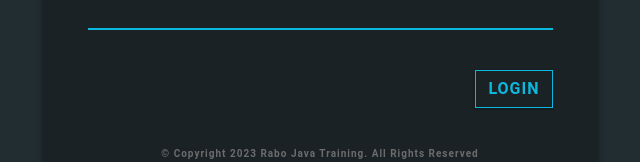
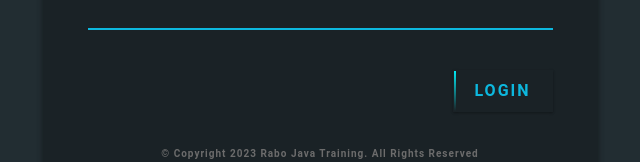
Before and after one commit to zoeliuhy/bank-application-frontend, an Angular app: page /login in a window 1280 px wide. Shown: the part 394-556 px from the top of the page, without its empty margins (320-960 px from the left). Built offline with nearby package versions, Linux system fonts and the light colour scheme; no server answers.

Commit message:
feat: adjust style

```diff
--- a/src/app/component/category-list/category-list.component.css
+++ b/src/app/component/category-list/category-list.component.css
@@ -1,3 +1,7 @@
+.category-table {
+    margin: 30px 15px;
+}
+
 table {
     text-align: left;
 
@@ -7,6 +11,7 @@ td:nth-child(3), td:nth-child(4) {
     text-align: right;
 }
 
-thead {
+thead, .totalRow {
     font-size: 12px;
+    color: #eab676;
 }
--- a/src/app/component/category-list/category-list.component.html
+++ b/src/app/component/category-list/category-list.component.html
@@ -15,7 +15,7 @@
                 <td>{{ category.categoryAmount | number: '1.2-2'}}</td>
                 <td>{{ category.categoryFootprint | number: '1.2-2'}}</td>
             </tr>
-            <tr>
+            <tr class="totalRow">
                 <th scope="row"></th>
                 <td> Total </td>
                 <td>{{totalCategoryAmount | number: '1.2-2'}}</td>
--- a/src/app/component/transaction-list/transaction-list.component.css
+++ b/src/app/component/transaction-list/transaction-list.component.css
@@ -1,3 +1,7 @@
+.transaction-table {
+    margin: 30px 15px;
+}
+
 table {
     text-align: right;
 }
@@ -9,4 +13,5 @@ td:nth-child(1)
 }
 thead {
     font-size: 12px;
+    color: #eab676;
 }
--- a/src/app/page/account-transaction-list/account-transaction-list.css
+++ b/src/app/page/account-transaction-list/account-transaction-list.css
@@ -16,7 +16,7 @@ main {
     padding: 20px 10px;
 }
 
-.user-icon {
+.icon {
     height: 100px;
     font-size: 50px;
     line-height: 100px;
@@ -26,10 +26,14 @@ main {
 }
 
 .balance-box {
-    background: #ECF0F5;
+    opacity: 0.7;
+    background-color: #ECF0F5;
     color: #1A2226;
+    border: 2px;
+    border-color: #27EF9F #0DB8DE #0DB8DE #27EF9F;
     font-size: 15px;
-    border-radius: 8px;
+    border-style: solid;
+    border-radius: 4px;
     width: 40%;
     margin: 10px auto 20px;
 }
--- a/src/app/page/account-transaction-list/account-transaction-list.html
+++ b/src/app/page/account-transaction-list/account-transaction-list.html
@@ -3,7 +3,7 @@
         <div class="row">
             <div class="col-lg-3 col-md-2 col-sm-2"></div>
             <div class="col-lg-6 col-md-8 col-sm-8 info-box">
-                <div class="user-icon">
+                <div class="icon">
                     <i class="fa-regular fa-user"></i>
                 </div>
                 <div >
--- a/src/app/page/insight/insight.component.css
+++ b/src/app/page/insight/insight.component.css
@@ -16,6 +16,15 @@ main {
     padding: 20px 10px;
 }
 
+.icon {
+    height: 100px;
+    font-size: 50px;
+    line-height: 100px;
+    background: -webkit-linear-gradient(#27EF9F, #0DB8DE);
+    -webkit-background-clip: text;
+    -webkit-text-fill-color: transparent;
+}
+
 .title {
     letter-spacing: 2px;
 }
--- a/src/app/page/insight/insight.component.html
+++ b/src/app/page/insight/insight.component.html
@@ -4,9 +4,15 @@
         <div class="row">
             <div class="col-lg-3 col-md-2 col-sm-2"></div>
             <div class="col-lg-6 col-md-8 col-sm-8 info-box">
-                <h1 class="title">
-                    INSIGHT
-                </h1>
+                <div class="icon">
+                    <i class="fa-solid fa-magnifying-glass-chart"></i>
+                </div>
+                <div>
+                    {{account.name}}
+                </div>
+                <div>
+                    {{account.iban}}
+                </div>
                 <app-category-list></app-category-list>
                 <div class="back-button">
                     <button class='btn btn-outline-secondary' (click)='onBack()'>
--- a/src/app/page/insight/insight.component.ts
+++ b/src/app/page/insight/insight.component.ts
@@ -1,5 +1,7 @@
 import { Component, OnInit } from '@angular/core';
-import { Router } from '@angular/router';
+import { Account } from '../../interface/account';
+import { AccountService } from '../../service/account-service.service';
+import { ActivatedRoute, Router } from '@angular/router';
 
 @Component({
   selector: 'app-insight',
@@ -7,9 +9,26 @@ import { Router } from '@angular/router';
   styleUrls: ['./insight.component.css'],
 })
 export class InsightPage implements OnInit {
-  constructor(private router: Router) {}
+  account: Account = new Account();
 
-  ngOnInit(): void {}
+  constructor(
+    private accountService: AccountService,
+    private route: ActivatedRoute,
+    private router: Router
+  ) {}
+
+  ngOnInit(): void {
+    const id = this.route.snapshot.paramMap.get('id');
+    if (id) {
+      this.getAccountDetail(id);
+    }
+  }
+
+  getAccountDetail(id: string): void {
+    this.accountService.findById(id).subscribe((data) => {
+      this.account = data;
+    });
+  }
 
   onBack(): void {
     this.router.navigate(['/accounts']);
--- a/src/app/page/login/login.component.css
+++ b/src/app/page/login/login.component.css
@@ -79,7 +79,8 @@ label {
 }
 
 .btn-outline-primary {
-    border-color: #0DB8DE;
+    /* border-color: #0DB8DE; */
+    border-color: transparent;
     color: #0DB8DE;
     border-radius: 0px;
     font-weight: bold;
@@ -120,3 +121,111 @@ label {
     font-weight: bold;
     letter-spacing: 1px;
 }
+
+.light-button {
+    position: relative;
+    display: inline-block;
+    padding: 8px 10px;
+    transition: .5s;
+    letter-spacing: 2px;
+    width: 100px;
+    overflow: hidden;
+}
+
+.light-button:hover {
+    background: #03e9f4;
+    color: #fff;
+    border-radius: 5px;
+    box-shadow: 0 0 5px #03e9f4,
+                0 0 25px #03e9f4,
+                0 0 50px #03e9f4,
+                0 0 100px #03e9f4;
+}
+
+.light-button span {
+    position: absolute;
+    display: block;
+}
+
+.light-button span:nth-child(1) {
+    top: 0;
+    left: -100%;
+    width: 100%;
+    height: 2px;
+    background: linear-gradient(90deg, transparent, #03e9f4);
+    animation: btn-anim1 1s linear infinite;
+}
+
+@keyframes btn-anim1 {
+    0% {
+        left: -100%;
+    }
+
+    50%,
+    100% {
+        left: 100%;
+    }
+}
+
+.light-button span:nth-child(2) {
+    top: -100%;
+    right: 0;
+    width: 2px;
+    height: 100%;
+    background: linear-gradient(180deg, transparent, #03e9f4);
+    animation: btn-anim2 1s linear infinite;
+    animation-delay: 0.25s
+}
+
+@keyframes btn-anim2 {
+    0% {
+        top: -100%;
+    }
+
+    50%,
+    100% {
+        top: 100%;
+    }
+}
+
+.light-button span:nth-child(3) {
+    bottom: 0;
+    right: -100%;
+    width: 100%;
+    height: 2px;
+    background: linear-gradient(270deg, transparent, #03e9f4);
+    animation: btn-anim3 1s linear infinite;
+    animation-delay: 0.5s
+}
+
+@keyframes btn-anim3 {
+    0% {
+        right: -100%;
+    }
+
+    50%,
+    100% {
+        right: 100%;
+    }
+}
+
+.light-button span:nth-child(4) {
+    bottom: -100%;
+    left: 0;
+    width: 2px;
+    height: 100%;
+    background: linear-gradient(360deg, transparent, #03e9f4);
+    animation: btn-anim4 1s linear infinite;
+    animation-delay: 0.75s
+}
+
+@keyframes btn-anim4 {
+    0% {
+        bottom: -100%;
+    }
+
+    50%,
+    100% {
+        bottom: 100%;
+    }
+}
--- a/src/app/page/login/login.component.html
+++ b/src/app/page/login/login.component.html
@@ -27,7 +27,13 @@
                                     {{errorMessage}}
                                 </div>
                                 <div class="col-lg-6 login-btm login-button">
-                                    <button type="submit" class="btn btn-outline-primary">LOGIN</button>
+                                    <button type="submit" class="btn btn-outline-primary light-button">
+                                        <span></span>
+                                        <span></span>
+                                        <span></span>
+                                        <span></span>
+                                        LOGIN
+                                    </button>
                                 </div>
                             </div>
                         </form>
```
